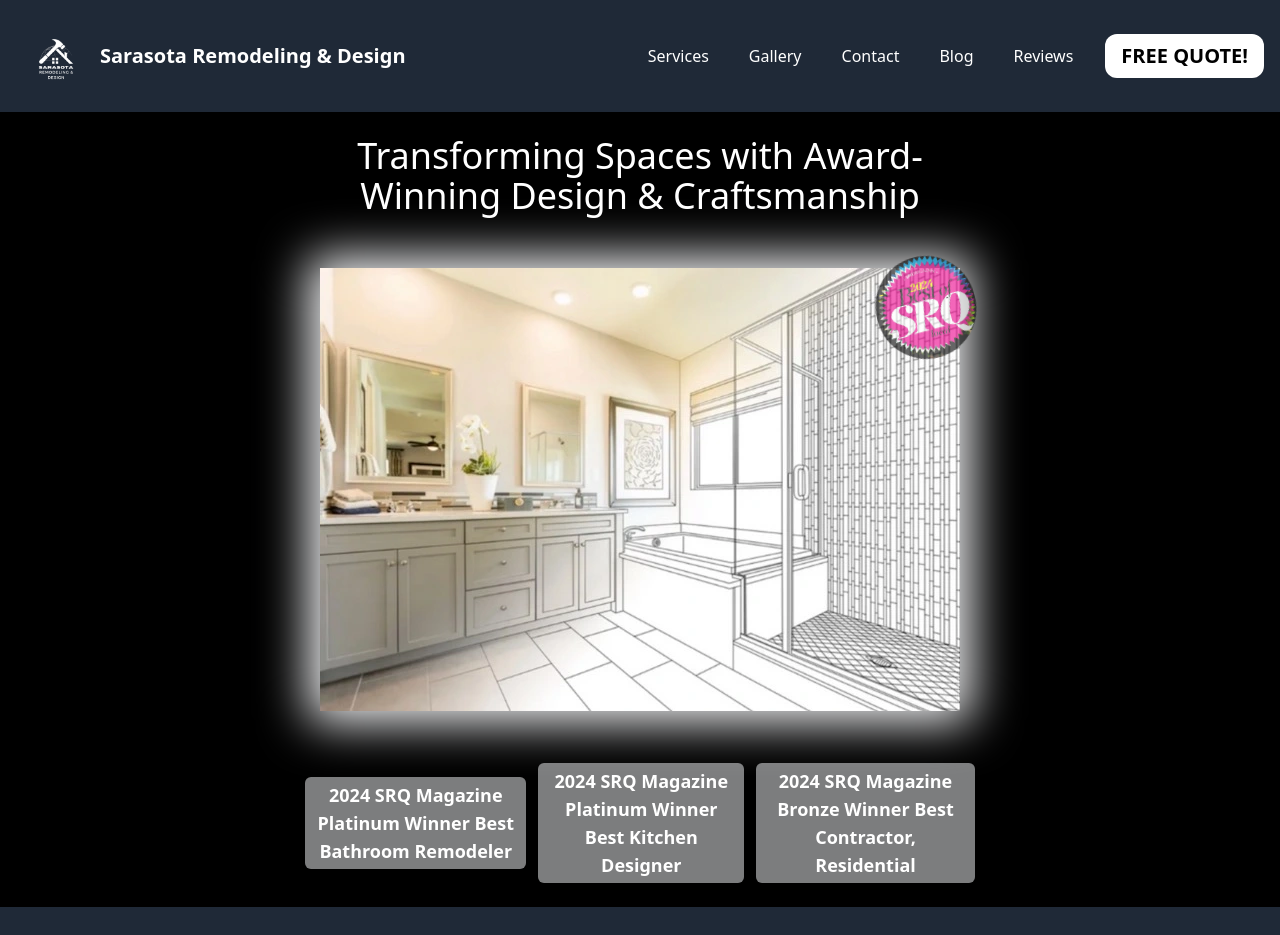
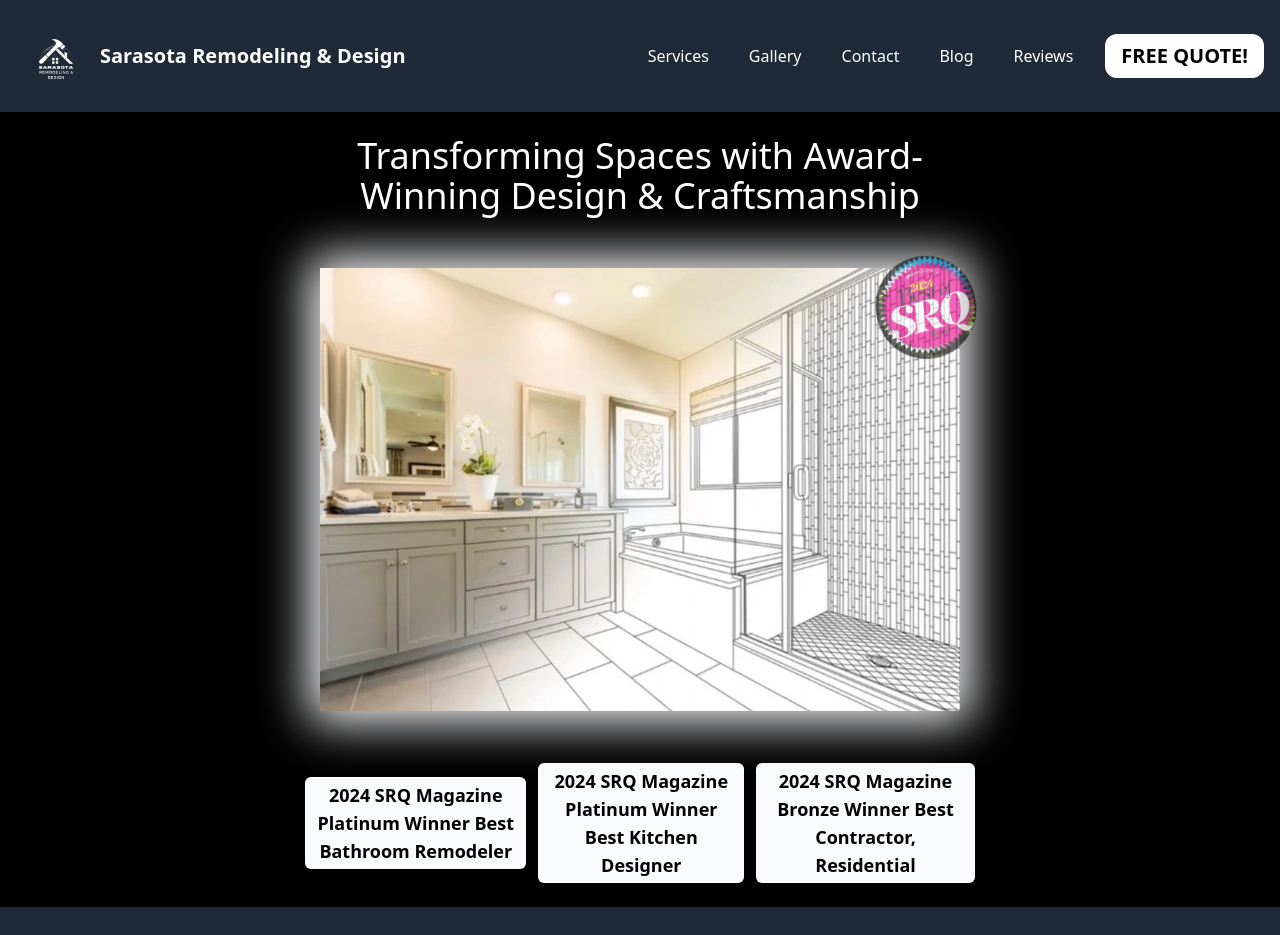
Before and after one commit to MrJonnyOrtiz/srd-React, a React (Vite) app: page /home in a window 1280 px wide. Shown: the top 935 px of the page. Built offline with nearby package versions, Linux system fonts and the light colour scheme.

Commit message:
improvement: contrast on benefits

```diff
--- a/src/components/ui/Benefit.jsx
+++ b/src/components/ui/Benefit.jsx
@@ -8,7 +8,7 @@
 export default function Benefit({ text }) {
    return (
       <div className="text-center">
-         <p className="font-semibold rounded-md px-2 py-1 bg-slate-50/50">
+         <p className="font-semibold rounded-md px-2 py-1 bg-slate-50 text-black">
             {text}
          </p>
       </div>
```
